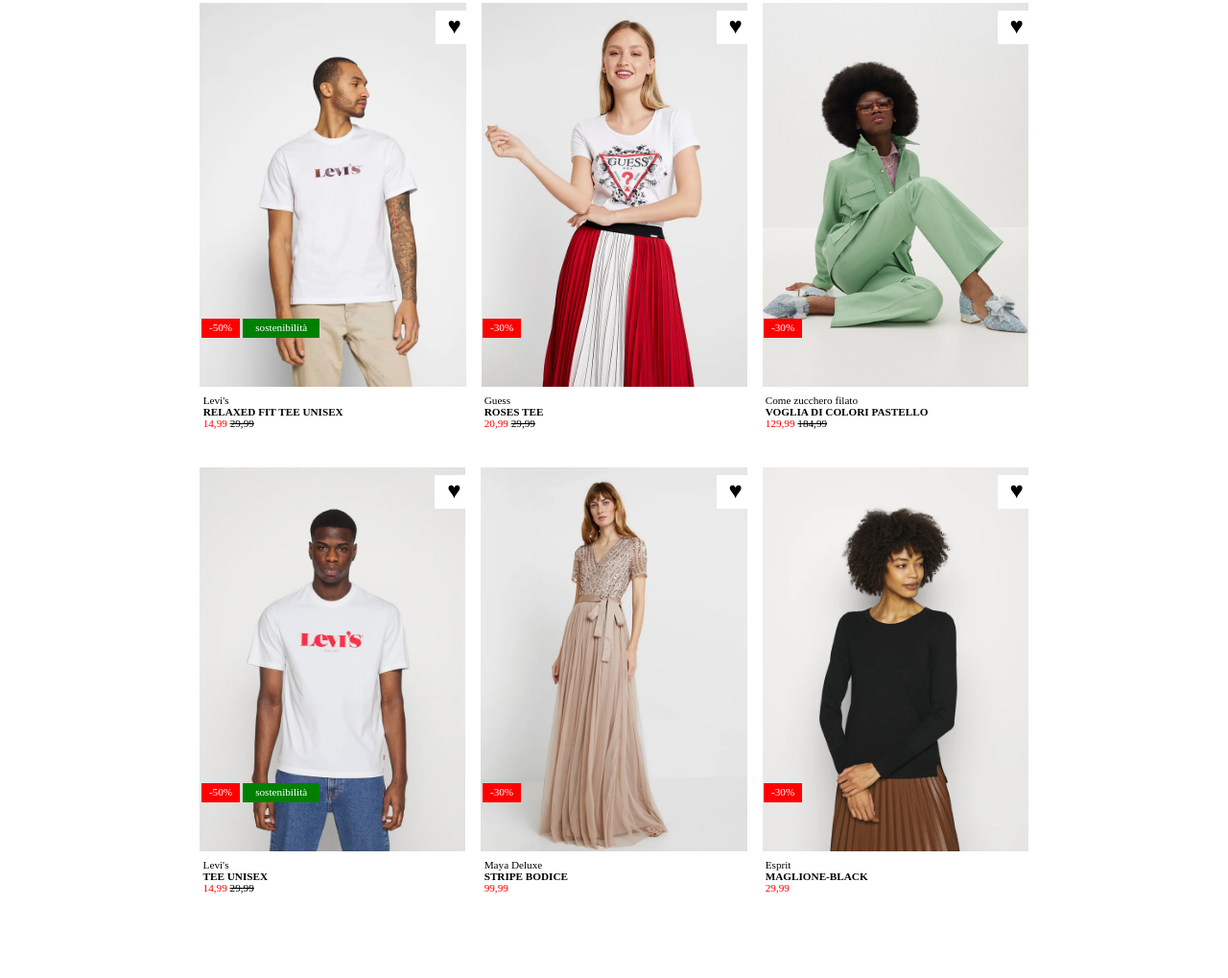
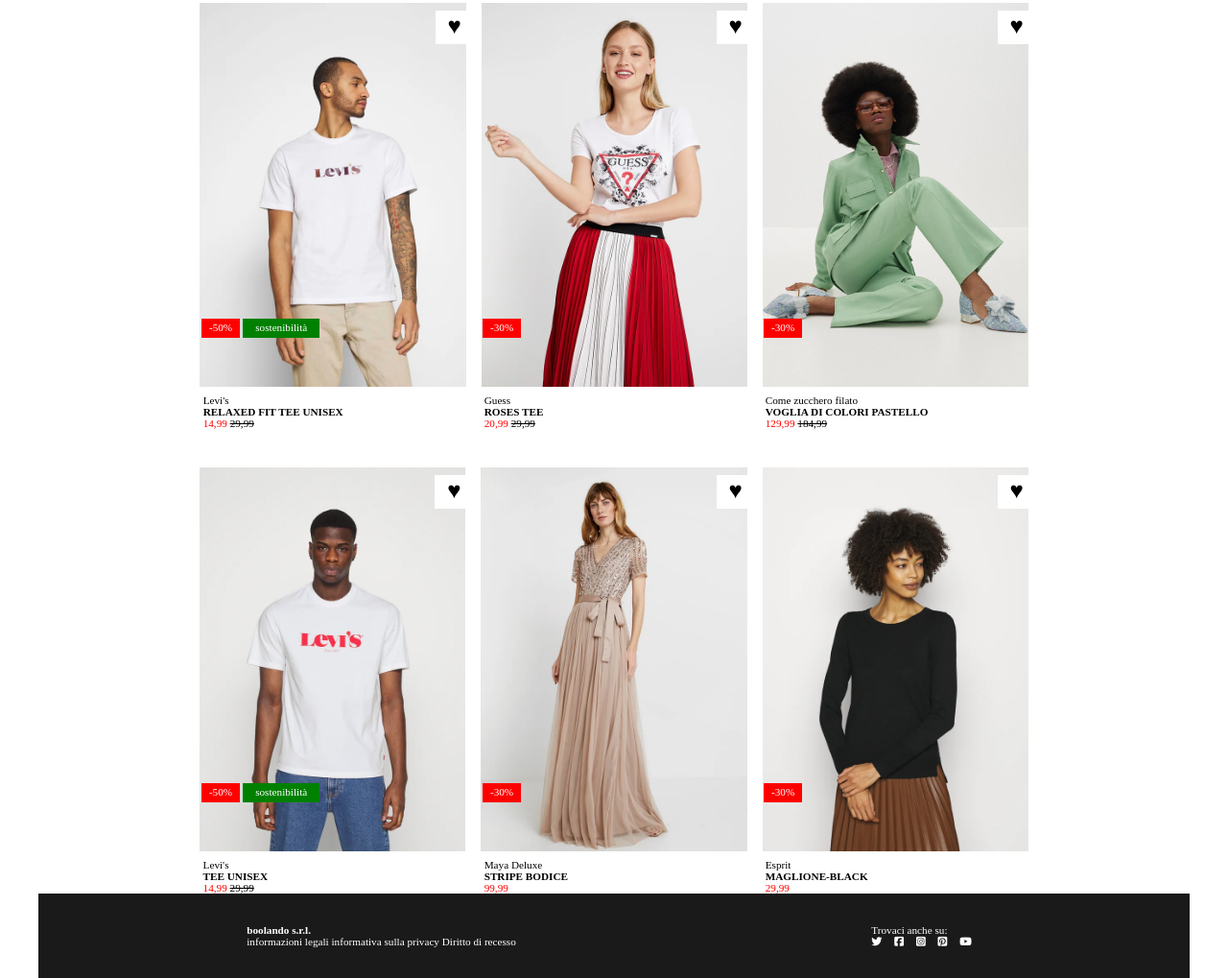
Before and after one commit to MatteoNeri99/html-css-boolando, a plain HTML site: page index.html in a window 1280 px wide. Shown: the part 85-1104 px from the top of the page at 96% size. Before the commit the page ends 1016 px from the top, so only its background shows below. Drawn offline with Linux system fonts and the light colour scheme.

Commit message:
aggiunto footer  completo

```diff
--- a/css/style.css
+++ b/css/style.css
@@ -126,6 +126,10 @@
     text-align: center;
 
 }
+.cuore:hover{
+    color: red;
+
+}
 
 .immagine1{
     display: block;
@@ -145,3 +149,13 @@
     display: block;
 
 }
+
+footer{
+    background-color:#1a1a1a ;
+    display: flex;
+    justify-content: space-around;
+    align-items: center;
+    color: white;
+    font-size: .7rem;
+    padding: 2rem;
+}
--- a/index.html
+++ b/index.html
@@ -84,6 +84,23 @@
            </div>
        </div>
     </main>
+    <footer>
+        <div>
+            <p><strong>boolando s.r.l.</strong></p>
+            <p>informazioni legali informativa sulla privacy Diritto di recesso</p>
+        </div>
+        <div>
+            <p>Trovaci anche su:</p>
+            <div>
+                <i class="fa-brands fa-twitter"></i>
+                <i class="fa-brands fa-square-facebook"></i>
+                <i class="fa-brands fa-square-instagram"></i>
+                <i class="fa-brands fa-square-pinterest"></i>
+                <i class="fa-brands fa-youtube"></i>
+
+            </div>
+        </div>
+    </footer>
 
 </body>
 </html>
```
